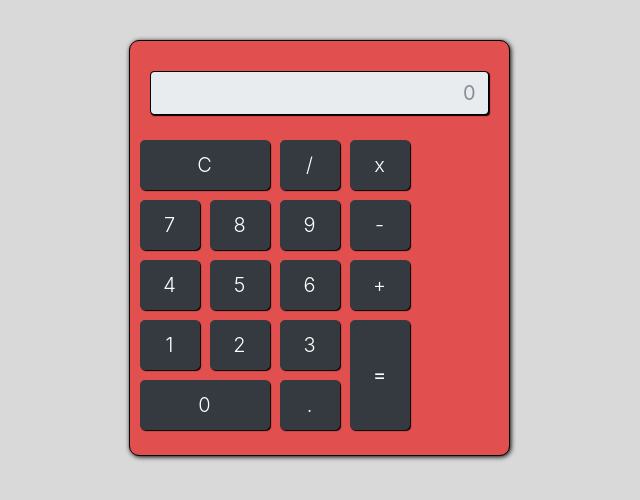
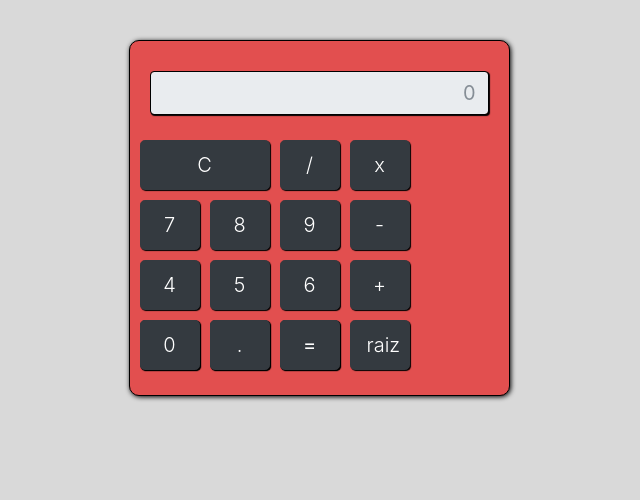
Before and after one commit to cristian-santos/calculadora-com-javascript, a plain HTML site: page index.html in a window 1280 px wide. Shown: the whole page, without its empty margins (321-961 px from the left). Drawn offline with nearby package versions, Linux system fonts and the light colour scheme.

Commit message:
adicionando funcoes a calculadora

```diff
--- a/index.html
+++ b/index.html
@@ -15,7 +15,7 @@
           <br />
 
           <div class="calculadora">
-            <input type="text" class="form-control resultado" placeholder="0" disabled="disabled" />
+            <input id="resultado" type="text" class="form-control resultado" placeholder="0" disabled="disabled" />
 
             <div class="row">
               <button onclick="calcular('acao', 'c')" type="button" class="btn btn-dark btn-lg clear font-weight-light">C</button>
@@ -41,18 +41,20 @@
               <button onclick="calcular('valor', 1)" type="button" class="btn btn-dark btn-lg font-weight-light">1</button>
               <button onclick="calcular('valor', 2)" type="button" class="btn btn-dark btn-lg font-weight-light">2</button>
               <button onclick="calcular('valor', 3)" type="button" class="btn btn-dark btn-lg font-weight-light">3</button>
-              <button onclick="calcular('acao', '=')" type="button" class="btn btn-dark btn-lg enter">=</button>
+              <button onclick="calcular('acao', 'r')" type="button" class="btn btn-dark btn-lg font-weight-light">raiz</button>
             </div>
 
             <div class="row" style="margin-top: -60px">
-              <button onclick="calcular('valor', 0)" type="button" class="btn btn-dark zero btn-lg font-weight-light">0</button>
+              <button onclick="calcular('valor', 0)" type="button" class="btn btn-dark btn-lg font-weight-light">0</button>
               <button onclick="calcular('acao', '.')" type="button" class="btn btn-dark btn-lg font-weight-light">.</button>
+              <button onclick="calcular('acao', '=')" type="button" class="btn btn-dark btn-lg">=</button>
             </div>
-
           </div>
         </div>
       </div>
     </div>
+
+    <script src="javascript.js"></script>
   </body>
 
 </html>
--- /dev/null
+++ b/javascript.js
@@ -0,0 +1,25 @@
+function calcular(tipo, valor) {
+
+    if(tipo === 'acao') {
+        if(valor === 'c') {
+            document.getElementById('resultado').value = '';
+        }
+        if(valor === '+' || valor === '-' || valor === '*' || valor === '/' || valor === '.') {
+            document.getElementById('resultado').value += valor;
+        }
+
+        if(valor === 'r') {
+            var vl_campo = eval(document.getElementById('resultado').value);
+            eval(document.getElementById('resultado').value = Math.sqrt(vl_campo));
+        }
+
+        if(valor === '=') {
+            var vl_campo = eval(document.getElementById('resultado').value);
+            document.getElementById('resultado').value = vl_campo;
+        }
+
+    } else if(tipo === 'valor') {
+        var vl_campo = document.getElementById('resultado').value;
+        document.getElementById('resultado').value += valor;
+    }
+}
```
